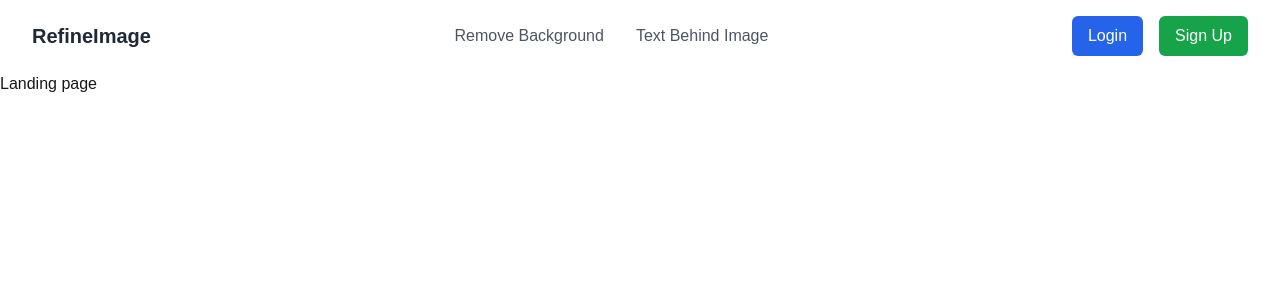
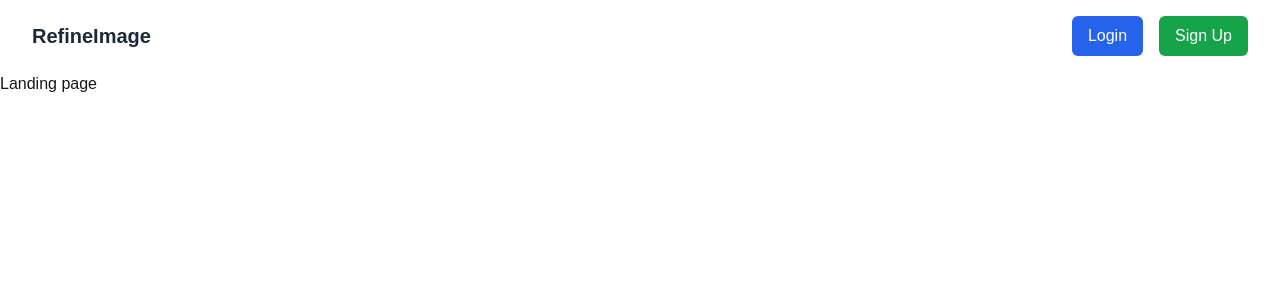
Before and after one commit to harshilCode/refine-image, a Next.js app: page / in a window 1280 px wide. Shown: the top 300 px of the page. Built offline with nearby package versions, Linux system fonts and the light colour scheme; no server answers.

Commit message:
fix: header bug fixes

```diff
--- a/src/app/layout.tsx
+++ b/src/app/layout.tsx
@@ -1,7 +1,6 @@
-"use client";
+'use client';
 // import type { Metadata } from "next";
 import localFont from "next/font/local";
-import { usePathname } from 'next/navigation';
 import "./globals.css";
 import Header from "@/components/Header";
 
@@ -26,14 +25,12 @@ export default function RootLayout({
 }: Readonly<{
   children: React.ReactNode;
 }>) {
-  const pathname = usePathname();
-  const isLoginPage = pathname === '/login';
   return (
     <html lang="en">
       <body
         className={`${geistSans.variable} ${geistMono.variable} antialiased`}
       >
-        {!isLoginPage && <Header />}
+        <Header />
         {children}
       </body>
     </html>
--- a/src/components/Header.tsx
+++ b/src/components/Header.tsx
@@ -1,7 +1,7 @@
 // src/components/Header.js
 import { useState, useEffect } from 'react';
 import Link from 'next/link';
-import { useRouter } from 'next/navigation';
+import { useRouter, usePathname } from 'next/navigation';
 import { createClient } from '../../utils/supabase/client';
 
 const supabase = createClient();
@@ -9,6 +9,8 @@ const supabase = createClient();
 const Header = () => {
   const [isLoggedIn, setIsLoggedIn] = useState(false);
   const router = useRouter();
+  const pathname = usePathname();
+  const isLoginPage = pathname === '/login';
 
   useEffect(() => {
     // Check if a user is logged in when the component mounts
@@ -32,7 +34,7 @@ const Header = () => {
 
   const handleLogout = async () => {
     await supabase.auth.signOut();
-    router.push('/login');
+    router.push('/');
   };
 
   return (
@@ -46,6 +48,8 @@ const Header = () => {
         </div>
 
         {/* Center Section: Navigation Links */}
+        {
+          !isLoginPage && isLoggedIn && (
             <nav className="hidden md:flex space-x-8">
             <Link href="/remove-background" className="text-gray-600 hover:text-gray-900 transition">
               Remove Background
@@ -54,8 +58,10 @@ const Header = () => {
               Text Behind Image
               </Link>
             </nav>
+        )}
 
         {/* Right Section: Authentication Buttons */}
+        {!isLoginPage && (
       <div className="flex items-center space-x-4">
         {isLoggedIn ? (
           <button
@@ -79,6 +85,7 @@ const Header = () => {
           </>
         )}
       </div>
+        )}
       </div>
     </header>
   );
```
Lines whose indentation alone changed are shown as unchanged.
